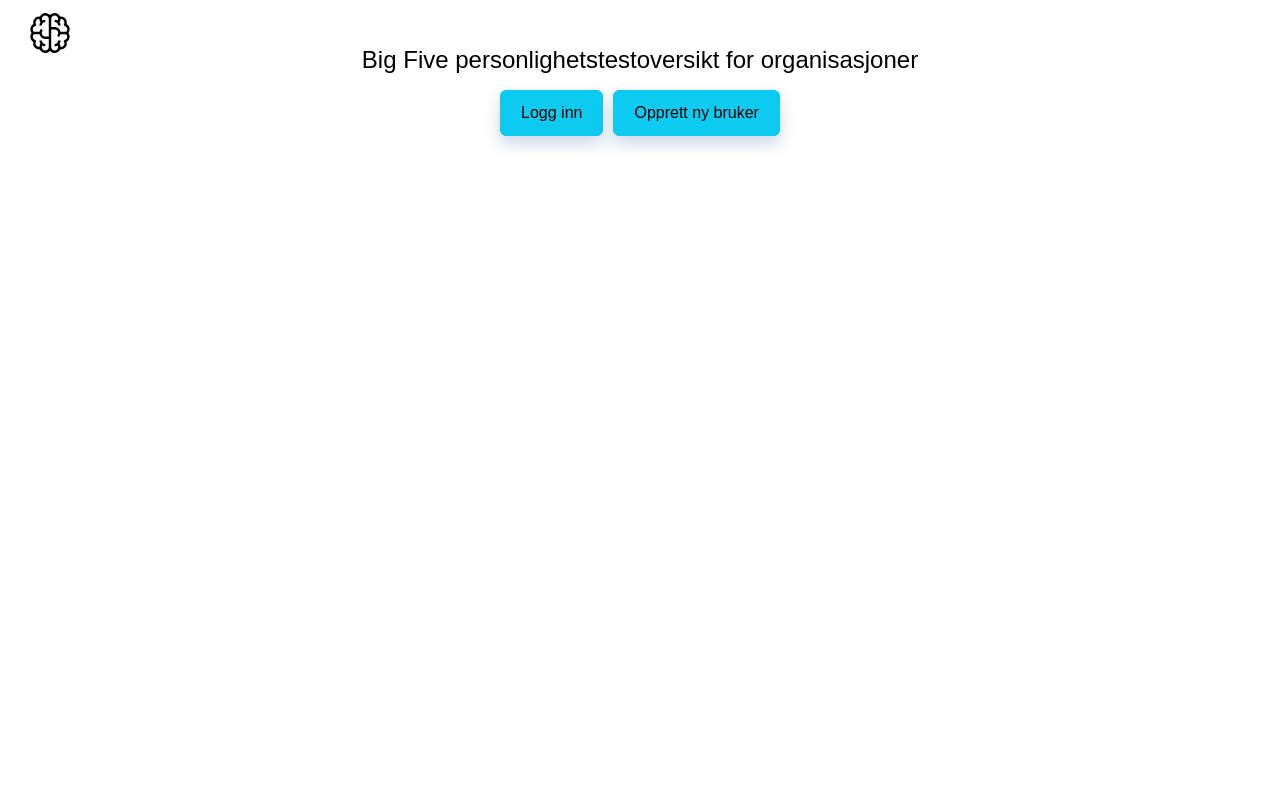
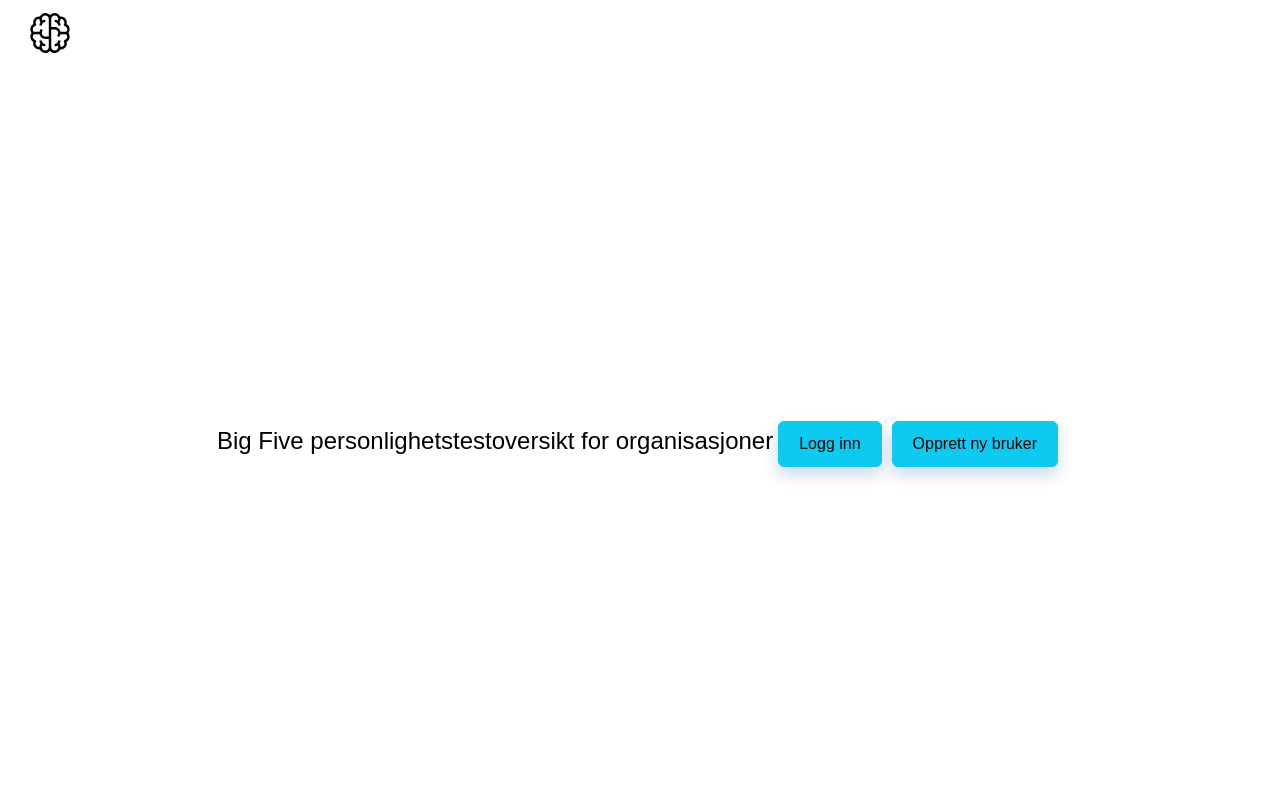
Before and after one commit to fielcool/app2000-gruppe13, a React (Create React App) app in the folder client/: page / in a window 1280 px wide. Shown: the top 800 px of the page. Built offline with nearby package versions, Linux system fonts and the light colour scheme.

Commit message:
modified:   client/src/App.css

```diff
--- a/client/src/App.css
+++ b/client/src/App.css
@@ -111,6 +111,9 @@ a {
   height: 100vh; /* Use full screen height */
 }
 .main-page{
+  display: flex;
+  align-items: center;
+  justify-content: center;
   height:100vh;
 }
 .fp-button {
```
